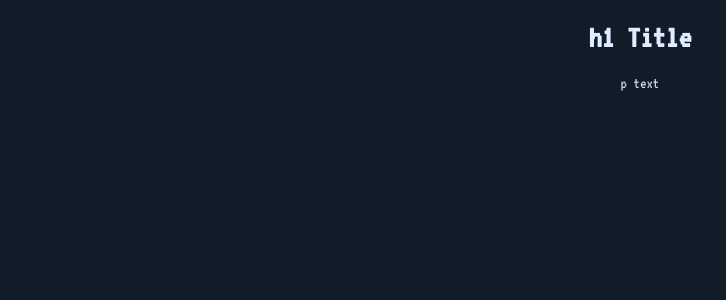
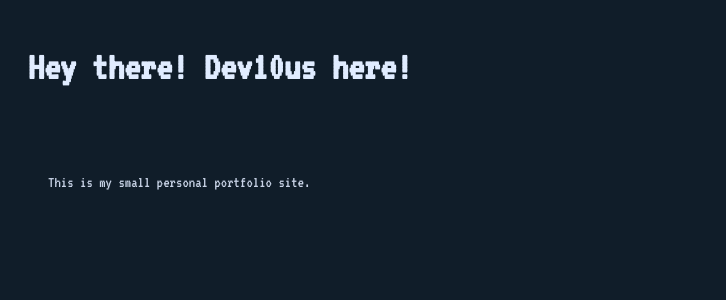
Before and after one commit to Dev10us1ty/dev10us1ty.github.io, a Jekyll site: the page built from index.html, in a window 1280 px wide. Shown: the top 300 px of the page, without its empty margins (0-726 px from the left). Built offline with Jekyll 4.4.1, drawn with Linux system fonts in a browser that asks for light colours.

Commit message:
Update index.html

```diff
--- a/index.html
+++ b/index.html
@@ -1,7 +1,8 @@
 ---
 layout: default
+title: Dev10us
 ---
 
-<h1 style="text-align: center;">h1 Title</h1>
+<h1 style="/*text-align: center;*/ padding: 20px; font-size: 40px; text-decoration: bold;">Hey there! Dev10us here!</h1>
 
-<p style="text-align: center;">p text</p>
+<p style="padding: 40px;">This is my small personal portfolio site.</p>
```
